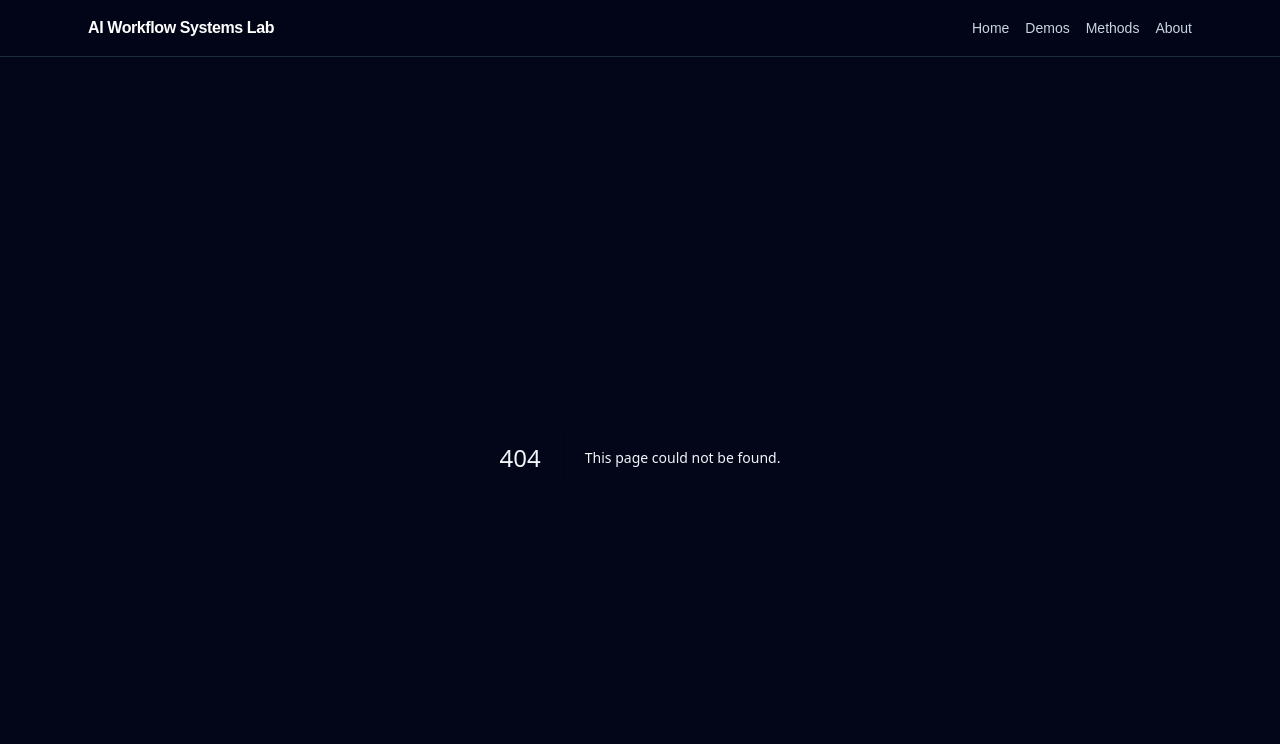
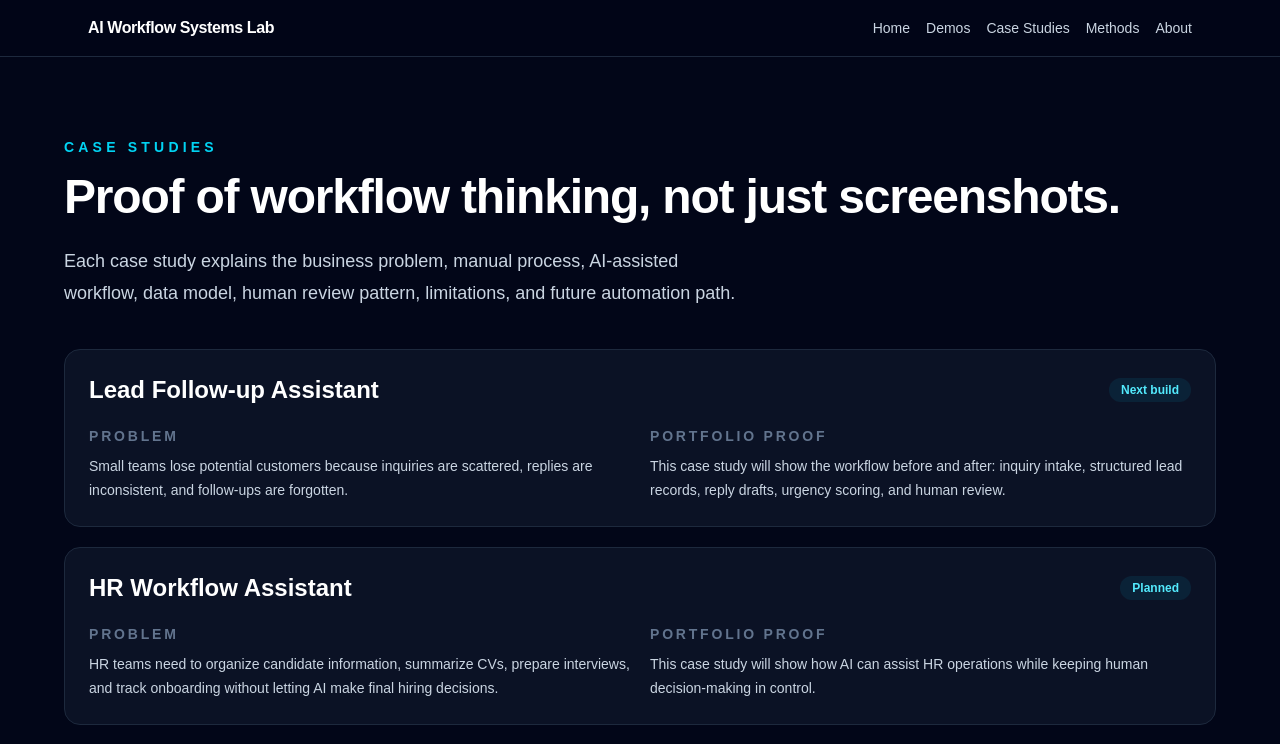
Before and after one commit to solitud3456/ai-workflow-systems-lab, a Next.js app: page /case-studies in a window 1280 px wide. Before the commit this address had no page. Shown: the top 744 px of the page. Built offline with nearby package versions, Linux system fonts and the light colour scheme.

Commit message:
Add case studies page

```diff
--- /dev/null
+++ b/src/app/case-studies/page.tsx
@@ -0,0 +1,80 @@
+import PageHeader from "@/components/PageHeader";
+
+const caseStudies = [
+  {
+    title: "Lead Follow-up Assistant",
+    status: "Next build",
+    problem:
+      "Small teams lose potential customers because inquiries are scattered, replies are inconsistent, and follow-ups are forgotten.",
+    proof:
+      "This case study will show the workflow before and after: inquiry intake, structured lead records, reply drafts, urgency scoring, and human review.",
+  },
+  {
+    title: "HR Workflow Assistant",
+    status: "Planned",
+    problem:
+      "HR teams need to organize candidate information, summarize CVs, prepare interviews, and track onboarding without letting AI make final hiring decisions.",
+    proof:
+      "This case study will show how AI can assist HR operations while keeping human decision-making in control.",
+  },
+  {
+    title: "Document Intake Assistant",
+    status: "Planned",
+    problem:
+      "Teams often receive messy documents and need summaries, extracted fields, checklists, and source-grounded review.",
+    proof:
+      "This case study will show document processing with source snippets, uncertainty warnings, and human approval.",
+  },
+];
+
+export default function CaseStudiesPage() {
+  return (
+    <main className="min-h-screen bg-slate-950 px-6 py-20 text-slate-100">
+      <section className="mx-auto max-w-6xl">
+        <PageHeader
+          eyebrow="Case Studies"
+          title="Proof of workflow thinking, not just screenshots."
+          description="Each case study explains the business problem, manual process, AI-assisted workflow, data model, human review pattern, limitations, and future automation path."
+        />
+
+        <div className="mt-10 space-y-5">
+          {caseStudies.map((study) => (
+            <article
+              key={study.title}
+              className="rounded-2xl border border-slate-800 bg-slate-900/70 p-6"
+            >
+              <div className="flex flex-col gap-3 sm:flex-row sm:items-center sm:justify-between">
+                <h2 className="text-2xl font-semibold text-white">
+                  {study.title}
+                </h2>
+                <span className="w-fit rounded-full bg-cyan-500/10 px-3 py-1 text-xs font-semibold text-cyan-300">
+                  {study.status}
+                </span>
+              </div>
+
+              <div className="mt-5 grid gap-5 md:grid-cols-2">
+                <div>
+                  <h3 className="text-sm font-semibold uppercase tracking-[0.2em] text-slate-500">
+                    Problem
+                  </h3>
+                  <p className="mt-2 text-sm leading-6 text-slate-300">
+                    {study.problem}
+                  </p>
+                </div>
+
+                <div>
+                  <h3 className="text-sm font-semibold uppercase tracking-[0.2em] text-slate-500">
+                    Portfolio proof
+                  </h3>
+                  <p className="mt-2 text-sm leading-6 text-slate-300">
+                    {study.proof}
+                  </p>
+                </div>
+              </div>
+            </article>
+          ))}
+        </div>
+      </section>
+    </main>
+  );
+}
--- a/src/app/layout.tsx
+++ b/src/app/layout.tsx
@@ -11,6 +11,7 @@ export const metadata: Metadata = {
 const navItems = [
   { href: "/", label: "Home" },
   { href: "/demos", label: "Demos" },
+  { href: "/case-studies", label: "Case Studies" },
   { href: "/methods", label: "Methods" },
   { href: "/about", label: "About" },
 ];
```
